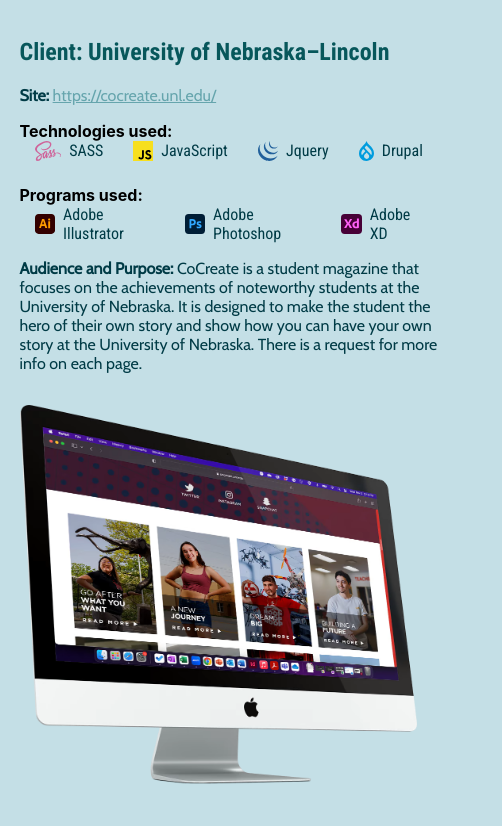
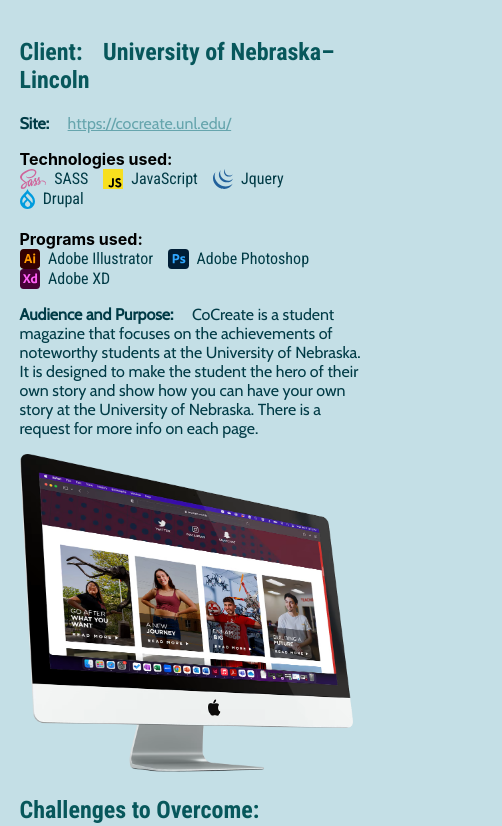
Before and after one commit to shellwe/shellwe.github.io, a React (Create React App) app: page / in a window 390 px wide. Shown: the part 2080-2906 px from the top of the page, 502 px wide, since content can reach past the window. Built offline with nearby package versions, Linux system fonts and the light colour scheme.

Commit message:
allow products to wrap and fixed breaking VP

```diff
--- a/src/scss/_section-sites.scss
+++ b/src/scss/_section-sites.scss
@@ -12,9 +12,14 @@
             white-space: pre-line
         }
 
+        .specs {
+            strong {
+                margin-right: 15px;
+            }
+
             .products {
                 display: inline-flex;
-            flex-flow: row nowrap;
+                flex-flow: row wrap;
                 align-items: center;
 
                 figure {
@@ -22,6 +27,7 @@
                     flex-flow: row nowrap;
                     align-items: center;
                     margin: 0 15px;
+                    margin-left: 0;
 
                     img {
                         width: auto;
@@ -36,11 +42,13 @@
                     }
                 }
             }
+
+        }
     }
 
 }
 
-@media only screen and (min-width: 767px) {
+@media only screen and (min-width: 1025px) {
     [id^=site] {
 
         .container {
@@ -97,7 +105,7 @@
     }
 }
 
-    @media only screen and (max-width: 767px) {
+@media only screen and (max-width: 1024px) {
     [id^=site] {
         .container {
             display: grid;
@@ -111,13 +119,15 @@
             }
 
             .iphone-picture {
-                    display:none !important;
+                display: none !important;
             }
 
             .mac-picture {
                 grid-column: 1/2;
                 grid-row: 2/3;
-                    margin: 1rem 0;
+                max-width: 500px;
+                align-self: center;
+                justify-self: center;
             }
 
             .description {
@@ -127,6 +137,10 @@
 
             .products {
                 align-content: flex-start;
+
+                figure {
+                    margin-top: .5rem;
+                }
             }
 
         }
```
Lines whose indentation alone changed are shown as unchanged.
